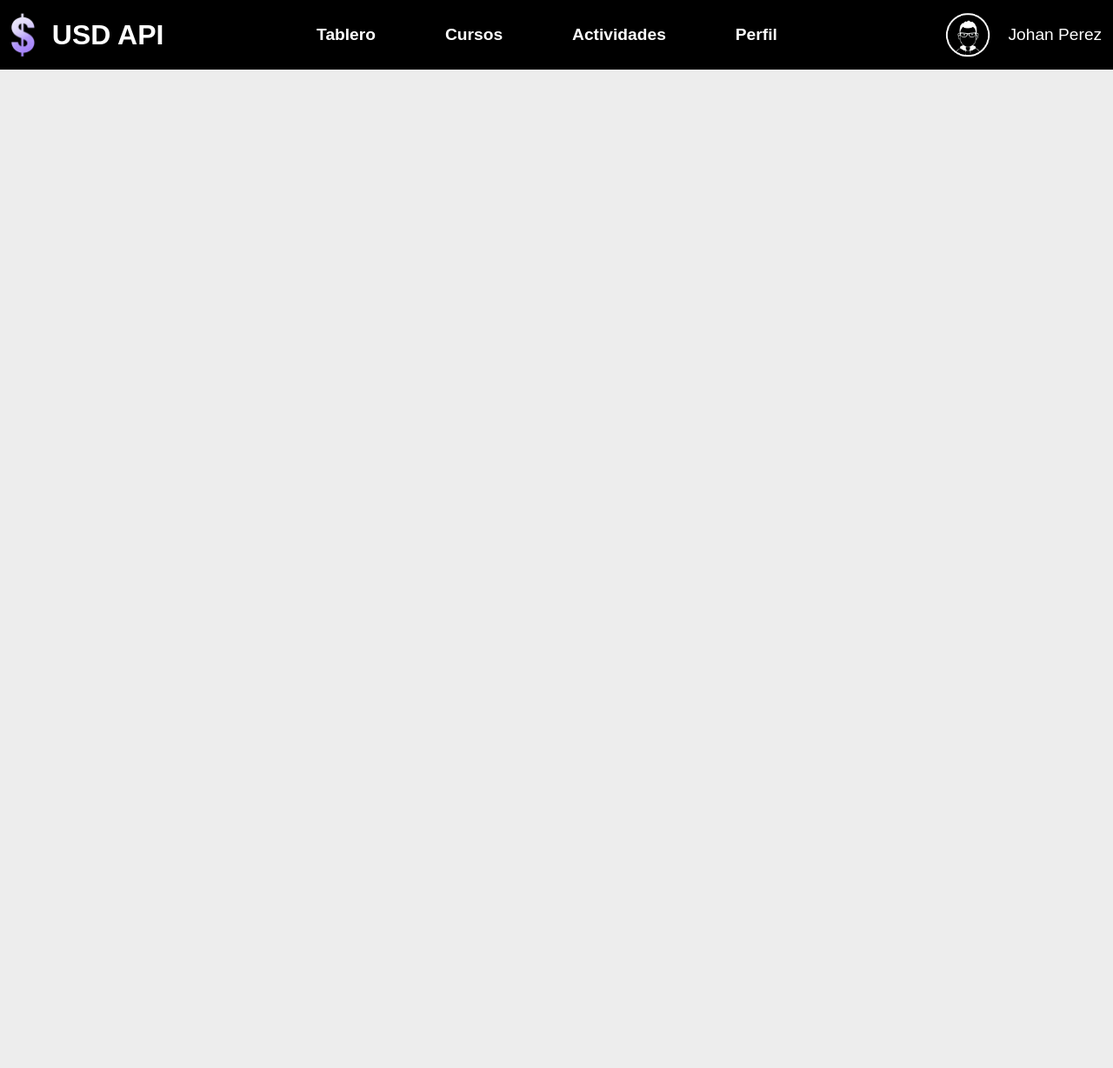
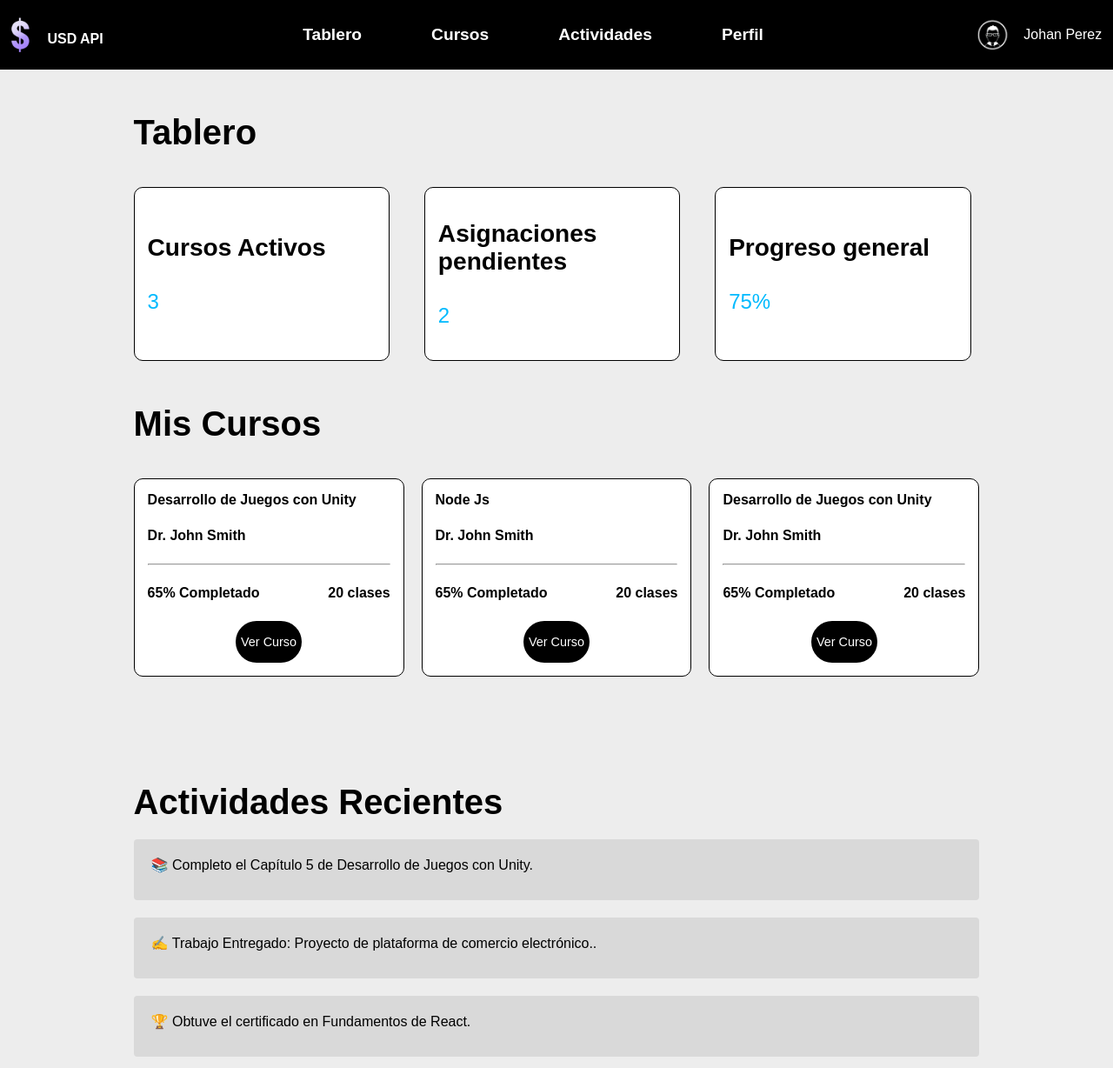
Before and after one commit to angeldavila00/Proyecto_JavaScript_S2_NinoAngel_PabonJohan, a plain HTML site: page views/estudiante/inicio.html in a window 1280 px wide. Shown: the whole page at 87% size. Before the commit the page ends 800 px from the top, so only its background shows below. Drawn offline with Linux system fonts and the light colour scheme.

Commit message:
feat: :sparkles: initial student panel completed

```diff
--- a/style/style.css
+++ b/style/style.css
@@ -1,5 +1,6 @@
 html{
     font-family: Arial, Helvetica, sans-serif;
+    overflow: hidden;
 }
 
 *{
@@ -12,6 +13,7 @@ body{
     background-repeat: no-repeat;
     background-size: cover;
     background-position: center;
+    background-attachment: fixed;
     height: 100vh;
     width: 100vw;
     display: flex;
@@ -50,7 +52,7 @@ body{
 }
 
 .inicio{
-    width: 836px;
+    width: 736px;
     height: 661px;
     max-height: 90%;
     max-width: 90%;
--- a/views/estudiante/inicio.html
+++ b/views/estudiante/inicio.html
@@ -1,11 +1,13 @@
 <!DOCTYPE html>
 <html lang="en">
+
 <head>
     <meta charset="UTF-8">
     <meta name="viewport" content="width=device-width, initial-scale=1.0">
     <title>Document</title>
     <link rel="stylesheet" href="../estudiante/style/style.css">
 </head>
+
 <body>
     <header>
         <div class="logos">
@@ -19,10 +21,99 @@
             <a href="./progreso.html">Perfil</a>
         </nav>
         <div class="perfil">
-            <img class="profile" src="/img/perf.png" alt="iconoPerfil">
+            <img class="perfile" src="/img/perf.png" alt="iconoPerfil">
             <p>Johan Perez</p>
         </div>
     </header>
+    <div class="contenedor">
+        <article class="estadisticas">
+            <h1>Tablero</h1>
+            <div class="cuadros">
+                <div class="tarjetas">
+                    <h3>Cursos Activos</h3>
+                    <p>3</p>
+                </div>
+                <div class="tarjetas">
+                    <h3>Asignaciones pendientes</h3>
+                    <p>2</p>
+                </div>
+                <div class="tarjetas">
+                    <h3>Progreso general</h3>
+                    <p>75%</p>
+                </div>
+            </div>
+        </article>
+        <article class="cursosDiv">
+            <div class="tituloCurso">
+                <h1>Mis Cursos</h1>
+            </div>
+            <div class="cursosCuadros">
+                <div class="cards">
+                    <div class="cursitos">
+                        <h4>Desarrollo de Juegos con Unity</h4>
+                        <h4> Dr. John Smith</h4>
+                        <hr />
+                        <div class="medio">
+                            <h4>65% Completado</h4>
+                            <h4>20 clases</h4>
+                        </div>
+                        <div class="btn">
+                            <a href="#" class="btn-negro">Ver Curso</a>
+                        </div>
+                    </div>
+                </div>
+                <div class="cards">
+                    <div class="cursitos">
+                        <h4>Node Js</h4>
+                        <h4> Dr. John Smith</h4>
+                        <hr />
+                        <div class="medio">
+                            <h4>65% Completado</h4>
+                            <h4>20 clases</h4>
+                        </div>
+                        <div class="btn">
+                            <a href="#" class="btn-negro">Ver Curso</a>
+                        </div>
+                    </div>
+                </div>
+                <div class="cards">
+                    <div class="cursitos">
+                        <h4>Desarrollo de Juegos con Unity</h4>
+                        <h4> Dr. John Smith</h4>
+                        <hr />
+                        <div class="medio">
+                            <h4>65% Completado</h4>
+                            <h4>20 clases</h4>
+                        </div>
+                        <div class="btn">
+                            <a href="#" class="btn-negro">Ver Curso</a>
+                        </div>
+                    </div>
+                </div>
+            </div>
+        </article>
+        <article class="notificaciones">
+            <h1>Actividades Recientes
+            </h1>
+            <div class="mensajes">
+                <div class="modulo">
+                    <p>📚 Completo el Capítulo 5 de Desarrollo de Juegos con Unity.</p>
+                </div>
+                <div class="modulo">
+                    <p>✍️ Trabajo Entregado: Proyecto de plataforma de comercio electrónico..</p>
+                </div>
+                <div class="modulo">
+                    <p>🏆 Obtuve el certificado en Fundamentos de React.</p>
+                </div>
+            </div>
+        </article>
+
+
+
+    </div>
+
+
+
 
 </body>
 
--- a/views/estudiante/style/style.css
+++ b/views/estudiante/style/style.css
@@ -22,7 +22,7 @@ header {
 }
 
 .logo {
-    height: 50px;
+    height: 40px;
     width: auto;
     cursor: pointer;
     transition: all 0.3s;
@@ -39,6 +39,7 @@ header a {
 header h1{
     color: white;
     margin-left: 20px;
+    font-size: 1rem;
 }
 
 
@@ -53,8 +54,8 @@ nav a {
     font-size: 1.2rem;
 }
 
-.profile {
-    height: 60px;
+.perfile {
+    height: 40px;
     width: auto;
     transition: all 0.3s;
     margin: 15px;
@@ -72,7 +73,7 @@ nav a {
 
 .perfil p{
     color: white;
-    font-size: 1.2rem;
+    font-size: 1rem;
 }
 
 .logos{
@@ -83,3 +84,132 @@ nav a {
     flex-wrap: wrap;
     flex-direction: row;
 }
+
+.contenedor{
+    max-width: 80vw;
+    margin: 2vh auto;
+    padding: 0 2vw;
+}
+
+h1{
+    font-size: 2.5rem;
+    margin-top: 50px;
+    margin-bottom: 40px;
+}
+
+.estadisticas .cuadros {
+    display: grid;
+    grid-template-columns: repeat(3, 1fr);
+    gap: 30px;
+}
+
+.tarjetas{
+    background: rgb(255, 255, 255);
+    padding: 15px;
+    text-align: left;
+    border-radius: 10px;
+    border: 1px solid black;
+    width: 23vw;
+    height: 25vh;
+    font-size: 1.5rem;
+    font-weight: lighter;
+    display: flex;
+    flex-direction: column;
+    justify-content: center;
+    align-items: flex-start;
+    flex-wrap: nowrap;
+}
+
+.tarjetas p{
+    margin-top: 2rem;
+    color: rgba(0, 186, 254, 1);
+}
+
+.cursosDiv .cursosCuadros{
+    display: grid;
+    grid-template-columns: repeat(3,1fr);
+    gap: 20px;
+}
+
+.cursosDiv .cards{
+    height: 350px;
+}
+
+.cursosDiv .cards .cursitos{
+    height: 65%;
+    background: white;
+    width: 100%;
+    border-radius: 10px;
+    border: 1px solid black;
+    display: flex;
+    flex-direction: column;
+    align-items: stretch;
+    flex-wrap: nowrap;
+    padding: 15px;
+    justify-content: space-between;
+}
+
+.medio {
+    display: flex;
+    justify-content: space-between;
+    align-items: center;
+    width: 100%;
+
+}
+
+.medio h4 {
+    margin: 0;
+}
+
+hr {
+    width: 100%;
+}
+
+.btn {
+    display: flex;
+    justify-content: center;
+    align-items: center;
+    width: 100%;
+}
+
+.btn-negro{
+    background-color: black;
+    color: white;
+    width: 6vw;
+    height: 6vh;
+    border-radius: 50px;
+    font-size: 0.9rem;
+    border: none;
+    cursor: pointer;
+    display: flex;
+    align-items: center;
+    justify-content: center;
+    text-decoration: none;
+}
+
+.btn-negro:hover{
+    transform: scale(1.05);
+    transition: all 0.3s ease;
+}
+
+.notificaciones h1{
+    margin: 0;
+    margin-bottom: 10px;
+}
+
+.notificaciones .mensajes{
+    display: flex;
+    flex-direction: column;
+}
+
+.notificaciones .modulo{
+    display: flex;
+    justify-content: space-between;
+    background: #D9D9D9;
+    padding: 20px;
+    margin-top: 10px;
+    margin-bottom: 10px;
+    border-radius: 4px;
+    height: 70px;
+
+}
```
Also changed, not shown: index.html (+1 -1 lines), img/NODEJS.jpg (added), img/VideoJuegos.jpg (added), img/aprendercss.jpg (added).
